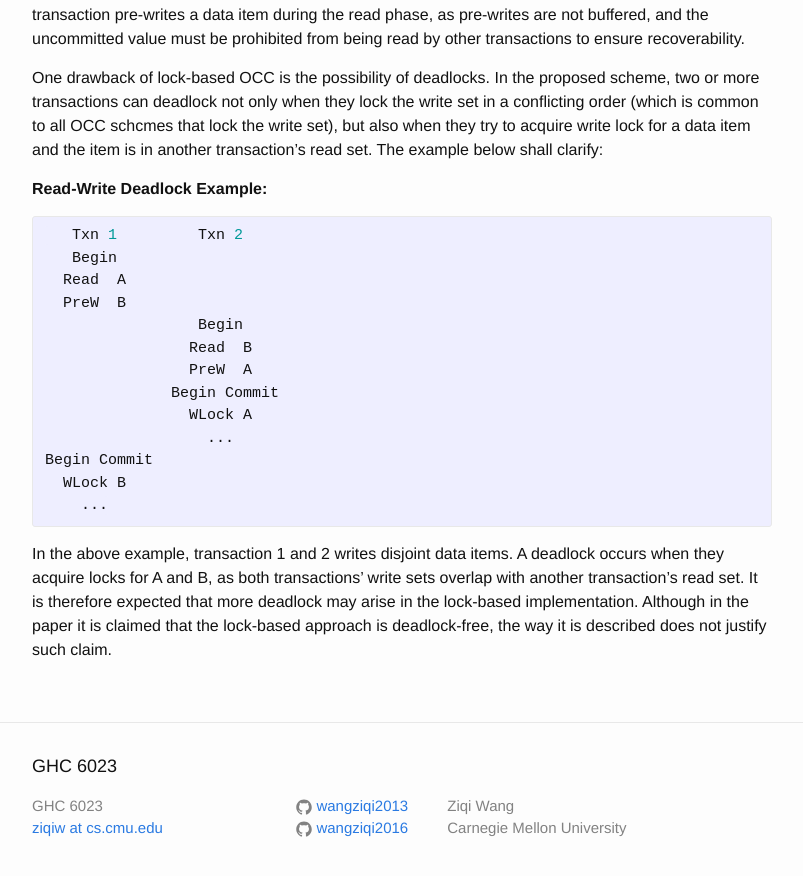
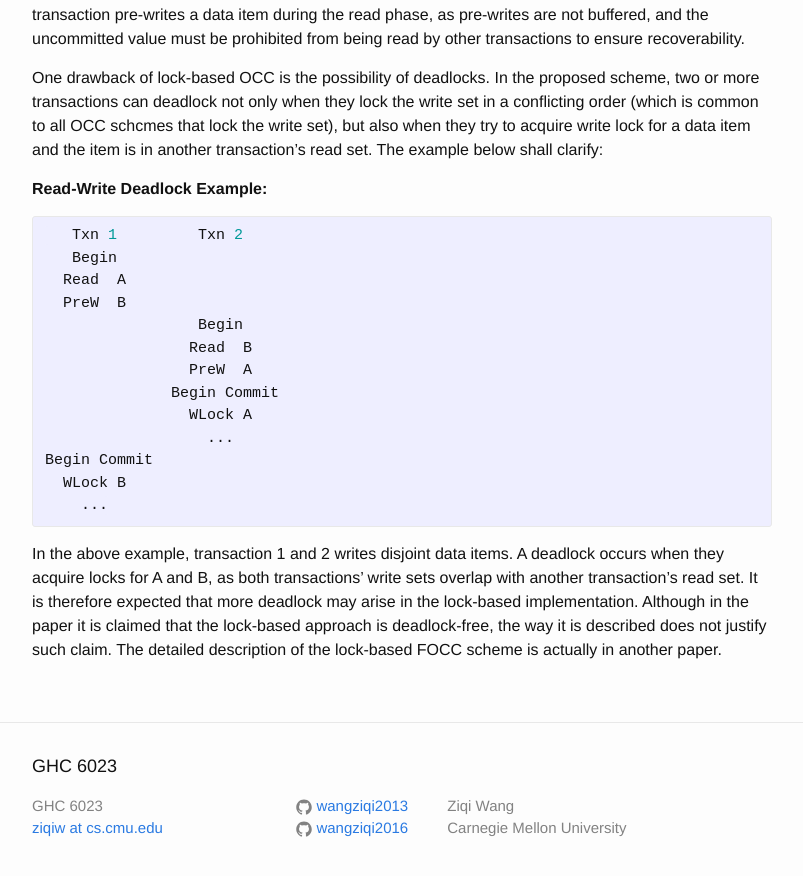
Before and after one commit to wangziqi2013/wangziqi2013.github.io, a Jekyll site: the page built from _posts/2018-04-09-Using-Dym-Adj-of-Serialization-Order-for-Real-Time-DBMS.markdown, in a window 1280 px wide and 900 px high, scrolled down 1560 px. Shown: the top 876 px of the window, without its empty margins (238-1041 px from the left). Built offline with Jekyll 4.4.1, drawn with Linux system fonts in a browser that asks for light colours.

Commit message:
Small change

```diff
--- a/_posts/2018-04-09-Using-Dym-Adj-of-Serialization-Order-for-Real-Time-DBMS.markdown
+++ b/_posts/2018-04-09-Using-Dym-Adj-of-Serialization-Order-for-Real-Time-DBMS.markdown
@@ -82,4 +82,5 @@ In the above example, transaction 1 and 2 writes disjoint data items. A deadlock
 acquire locks for A and B, as both transactions' write sets overlap with another transaction's read
 set. It is therefore expected that more deadlock may arise in the lock-based implementation. Although in
 the paper it is claimed that the lock-based approach is deadlock-free, the way it is described does not
-justify such claim.
+justify such claim. The detailed description of the lock-based FOCC scheme is actually in another
+paper.
```
